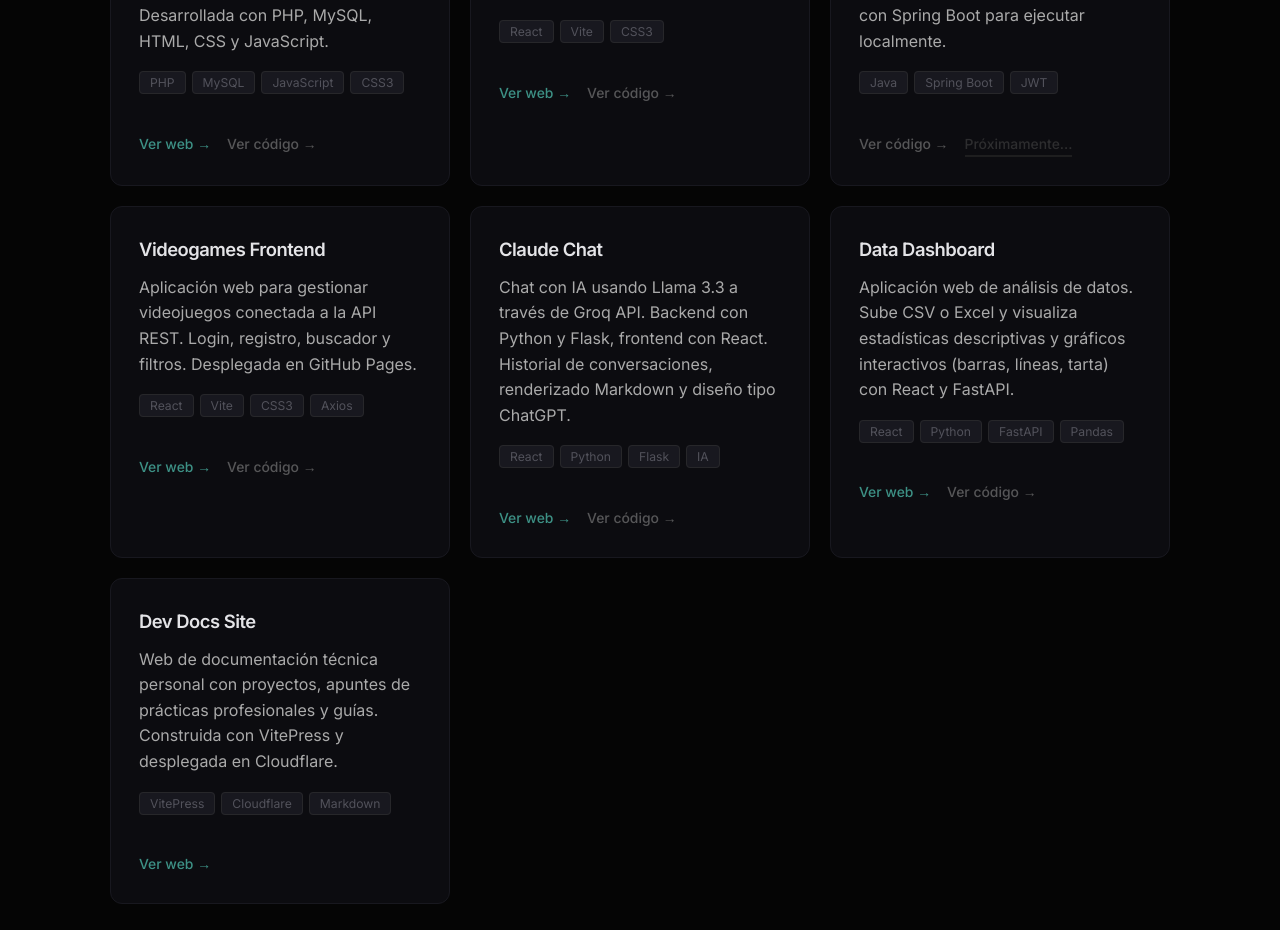
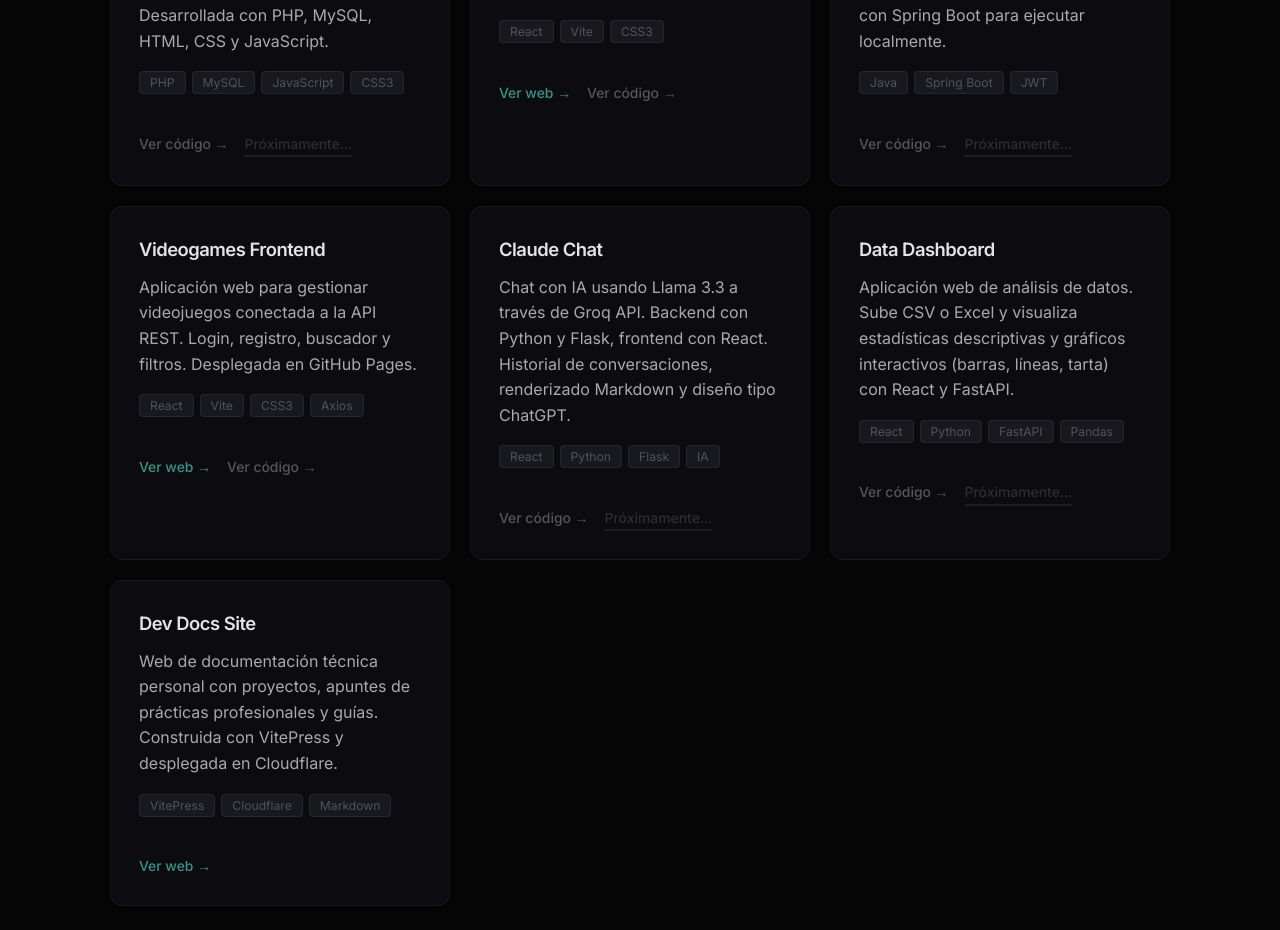
Before and after one commit to mmoreno-byte/mmorenodev, a React (Vite) app: page / in a window 1280 px wide. Shown: the part 4720-5650 px from the top of the page. Built offline with nearby package versions, Linux system fonts and the light colour scheme.

Commit message:
Show 'Ver web' button only on projects with live demos

```diff
--- a/src/components/Projects.jsx
+++ b/src/components/Projects.jsx
@@ -8,7 +8,7 @@ const allProjects = [
     title: "DoFocus",
     description: "Aplicación web de gestión de tareas con gamificación, temporizador Pomodoro y modo oscuro. Desarrollada con PHP, MySQL, HTML, CSS y JavaScript.",
     tags: ["PHP", "MySQL", "JavaScript", "CSS3"],
-    link: "https://github.com/mmoreno-byte/dofocus",
+    link: "#",
     repo: "https://github.com/mmoreno-byte/dofocus"
   },
   {
@@ -40,7 +40,7 @@ const allProjects = [
     title: "Claude Chat",
     description: "Chat con IA usando Llama 3.3 a través de Groq API. Backend con Python y Flask, frontend con React. Historial de conversaciones, renderizado Markdown y diseño tipo ChatGPT.",
     tags: ["React", "Python", "Flask", "IA"],
-    link: "https://github.com/mmoreno-byte/claude-chat",
+    link: "#",
     repo: "https://github.com/mmoreno-byte/claude-chat",
   },
   {
@@ -48,7 +48,7 @@ const allProjects = [
     title: "Data Dashboard",
     description: "Aplicación web de análisis de datos. Sube CSV o Excel y visualiza estadísticas descriptivas y gráficos interactivos (barras, líneas, tarta) con React y FastAPI.",
     tags: ["React", "Python", "FastAPI", "Pandas"],
-    link: "https://github.com/mmoreno-byte/data-dashboard",
+    link: "#",
     repo: "https://github.com/mmoreno-byte/data-dashboard",
   },
   {
```
